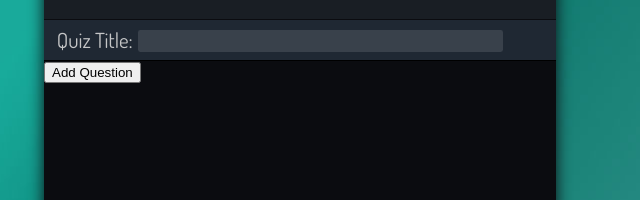
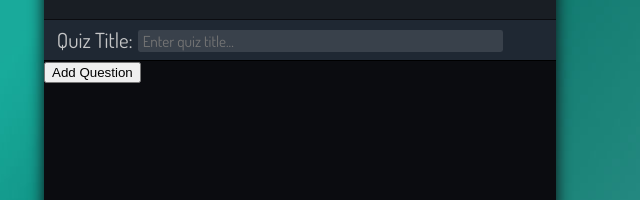
Before and after one commit to BasedBoznie/web-quiz-app, a website: page src/create-quiz.html in a window 1280 px wide. Shown: the part 265-465 px from the top of the page, 340-980 px from the left. Drawn offline with Linux system fonts and the light colour scheme.

Commit message:
placeholder text for quiz title input

```diff
--- a/src/create-quiz.html
+++ b/src/create-quiz.html
@@ -27,7 +27,7 @@
             </div>
             <div class="quiz-creator-quiz-title">
                 <label for="title" class="title-input-label">Quiz Title:</label>
-                <input class="title-input" type="text" id="title" name="title" required>
+                <input class="title-input" type="text" id="title" name="title" required placeholder="Enter quiz title...">
             </div>
             <form id="quiz-form">
                 <div id="questions-container">
```
